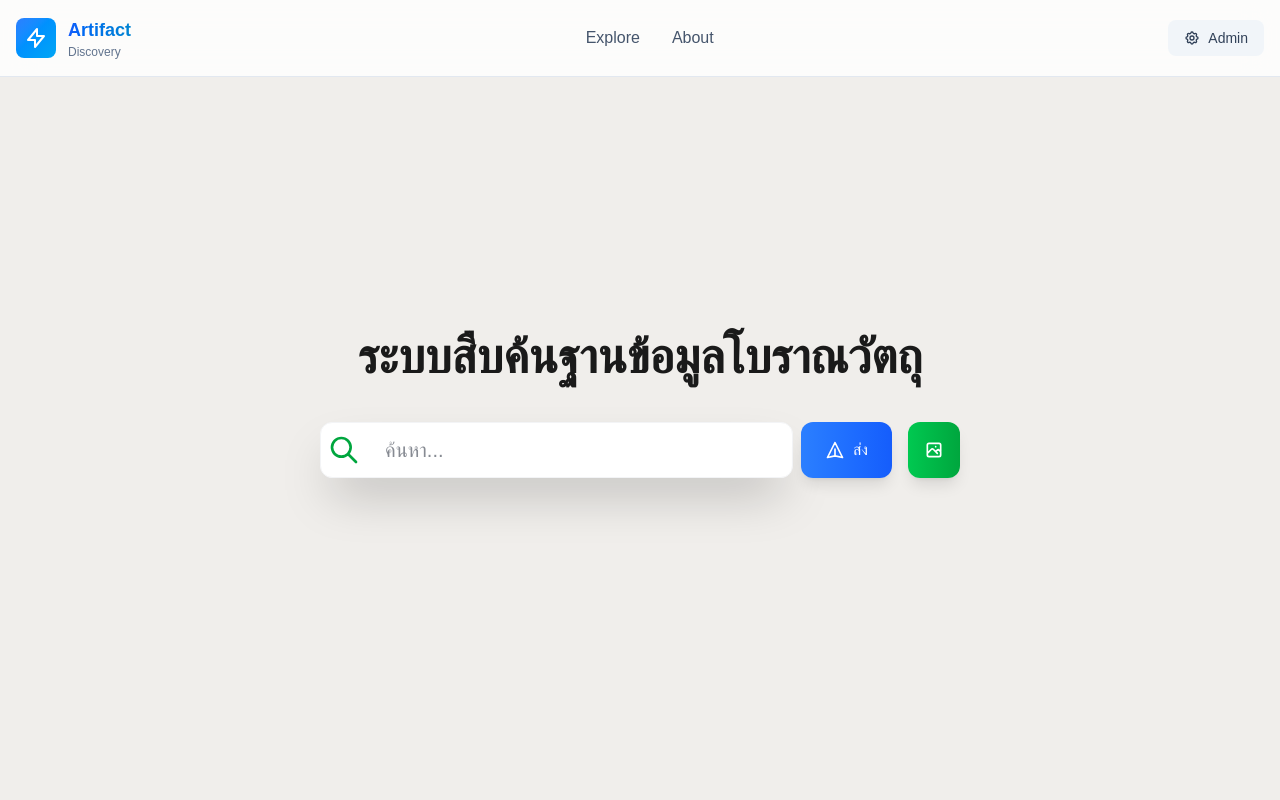
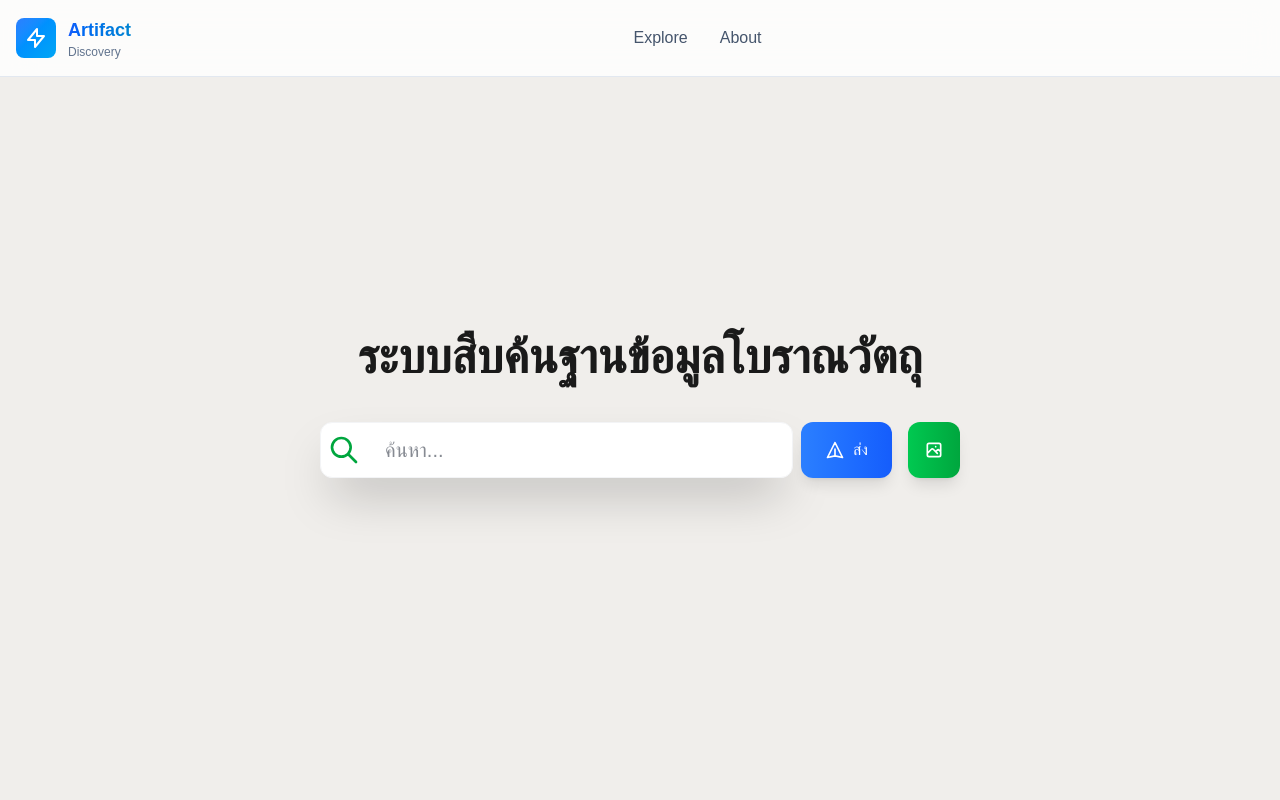
Before and after one commit to NumdyPixe1/nextjs-arti-disc, a Next.js app: page / in a window 1280 px wide. Shown: the top 800 px of the page. Built offline with nearby package versions, Linux system fonts and the light colour scheme; no server answers; the database is empty; a web font is replaced by a local one.

Commit message:
vercel error

```diff
--- a/app/(viewer)/artifacts/[id]/page.tsx
+++ b/app/(viewer)/artifacts/[id]/page.tsx
@@ -78,7 +78,7 @@ export default async function ArtifactDetailsPage({ params }: { params: { id: nu
 
                             </div>
                         </div>
-                        {/* <AiDescription data={mainData} /> */}
+                        <AiDescription data={mainData} />
                     </div>
                     <div className="space-y-6"> <MapWrapper lat={mainData.lat ?? 0} lng={mainData.lng ?? 0} /></div>
                 </div>
--- a/app/components/NavBar.tsx
+++ b/app/components/NavBar.tsx
@@ -43,7 +43,7 @@ export const NavBar = () => {
                     {/* Right Actions */}
                     <div className="flex items-center gap-4">
                         {/* Admin Link */}
-                        <Link
+                        {/* <Link
                             href="/admin/artifacts"
                             className="hidden sm:inline-flex items-center gap-2 px-4 py-2 rounded-lg bg-slate-100 hover:bg-slate-200 text-slate-700 text-sm font-medium transition-colors"
                         >
@@ -52,7 +52,7 @@ export const NavBar = () => {
                                 <path strokeLinecap="round" strokeLinejoin="round" strokeWidth={2} d="M15 12a3 3 0 11-6 0 3 3 0 016 0z" />
                             </svg>
                             Admin
-                        </Link>
+                        </Link> */}
 
                         {/* Mobile Menu Button */}
                         <button
```
Also changed, not shown: app/api/image-generate/route.ts (deleted).
